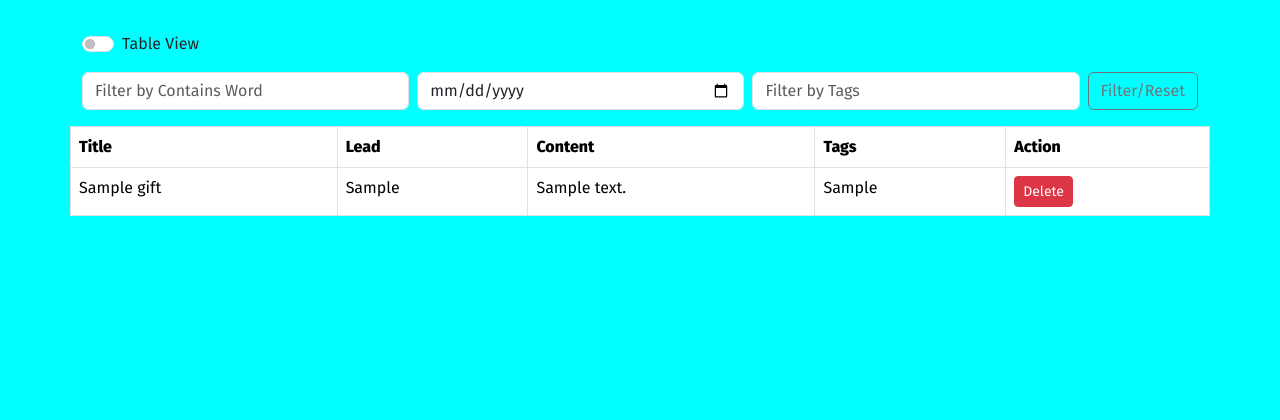
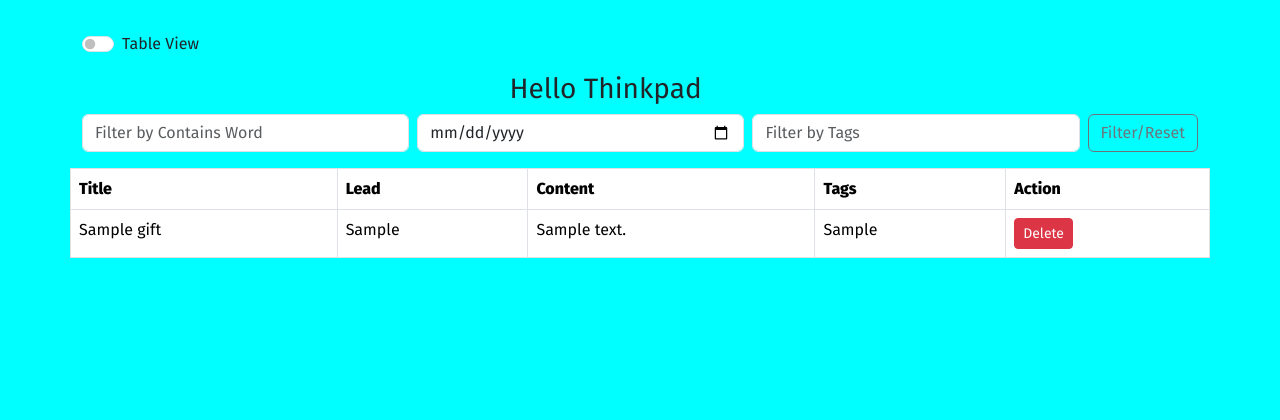
Before and after one commit to Gaudenz77/jetstreamrealone, a Laravel app: page /testsiteone in a window 1280 px wide. Shown: the part 56-476 px from the top of the page. Run offline with Laravel 10, Linux system fonts and the light colour scheme; a user stored in the database is signed in; tables that the repository leaves empty hold one stand-in row (values such as "Sample post"); style sheets or scripts are compiled from the project's sources; some libraries are stand-ins or nearby versions.

Commit message:
test wsl to tp

```diff
--- a/resources/views/testsiteone.blade.php
+++ b/resources/views/testsiteone.blade.php
@@ -8,6 +8,11 @@
     <div class="form-check form-switch mb-3">
         <input class="form-check-input" type="checkbox" id="viewToggle">
         <label class="form-check-label" for="viewToggle">Table View</label>
+    </div>
+    <div class="row justify-content-center">
+        <div class="col-3">
+            <h3>Hello Thinkpad</h3>
+        </div>
     </div>
 
     <!-- Filter input fields -->
```
